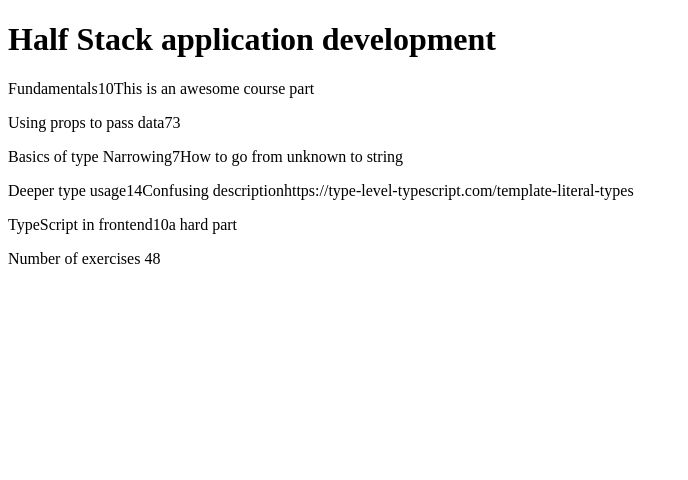
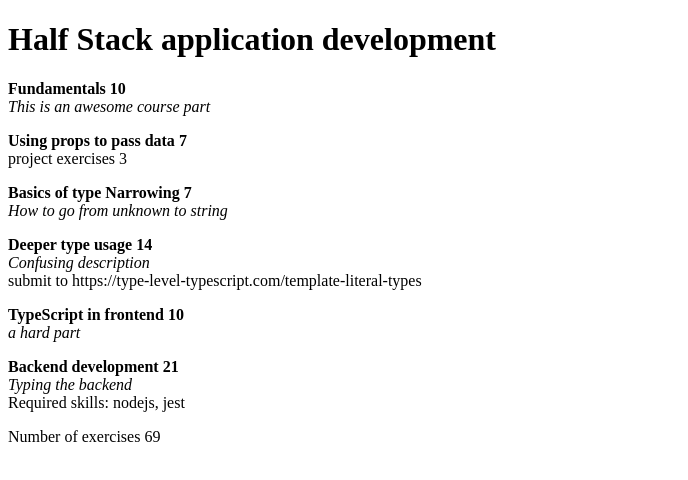
Before and after one commit to YC-TAN/fs-typescript, a React (Vite) app in the folder course/course/: page / in a window 1280 px wide. Shown: the top 480 px of the page, without its empty margins (0-688 px from the left). Built offline with nearby package versions, Linux system fonts and the light colour scheme.

Commit message:
Add new part to Content render

```diff
--- a/course/course/src/App.tsx
+++ b/course/course/src/App.tsx
@@ -25,7 +25,12 @@ interface CoursePartBackground extends CoursePartDescription {
   kind: "background"
 }
 
-export type CoursePart = CoursePartBasic | CoursePartGroup | CoursePartBackground;
+interface CoursePartSpecial extends CoursePartDescription {
+  requirements: string[],
+  kind: "special"
+}
+
+export type CoursePart = CoursePartBasic | CoursePartGroup | CoursePartBackground | CoursePartSpecial;
 
 const App = () => {
   const courseName = "Half Stack application development";
@@ -61,6 +66,13 @@ const App = () => {
     description: "a hard part",
     kind: "basic",
   },
+  {
+    name: "Backend development",
+    exerciseCount: 21,
+    description: "Typing the backend",
+    requirements: ["nodejs", "jest"],
+    kind: "special"
+  }
 ];
 
   const totalExercises = courseParts.reduce((sum, part) => sum + part.exerciseCount, 0);
--- a/course/course/src/components/Part.tsx
+++ b/course/course/src/components/Part.tsx
@@ -11,32 +11,42 @@ interface PartProps {
 }
 
 const Part = (props: PartProps) => {
+    const renderContent = () => {
         switch (props.coursePart.kind) {
             case "basic":
                 return (
-            <p>
-                {props.coursePart.name}
-                {props.coursePart.exerciseCount}
-                {props.coursePart.description}
-            </p>)
+                <>
+                    <i>{props.coursePart.description}</i>
+                </>)
             case "background":
                 return (
-            <p>
-                {props.coursePart.name}
-                {props.coursePart.exerciseCount}
-                {props.coursePart.description}
-                {props.coursePart.backgroundMaterial}
-            </p>)
+                <>
+                    <i>{props.coursePart.description}</i>
+                    <br />submit to {props.coursePart.backgroundMaterial}
+                </>)
             case "group":
                 return (
-            <p>
-                {props.coursePart.name}
-                {props.coursePart.exerciseCount}
-                {props.coursePart.groupProjectCount}
-            </p>)
+                <>
+                    project exercises {props.coursePart.groupProjectCount}
+                </>)
+            case "special":
+                return (
+                <>
+                    <i>{props.coursePart.description}</i>
+                    <br/>
+                    Required skills: {props.coursePart.requirements.join(", ")}
+                </>)
             default:
                 return assertNever(props.coursePart)
         }
     }
+    return (
+        <p>
+            <strong>{props.coursePart.name} {props.coursePart.exerciseCount}</strong>
+            <br />
+            {renderContent()}
+        </p>
+    )
+}
 
 export default Part
```
Lines whose indentation alone changed are shown as unchanged.
